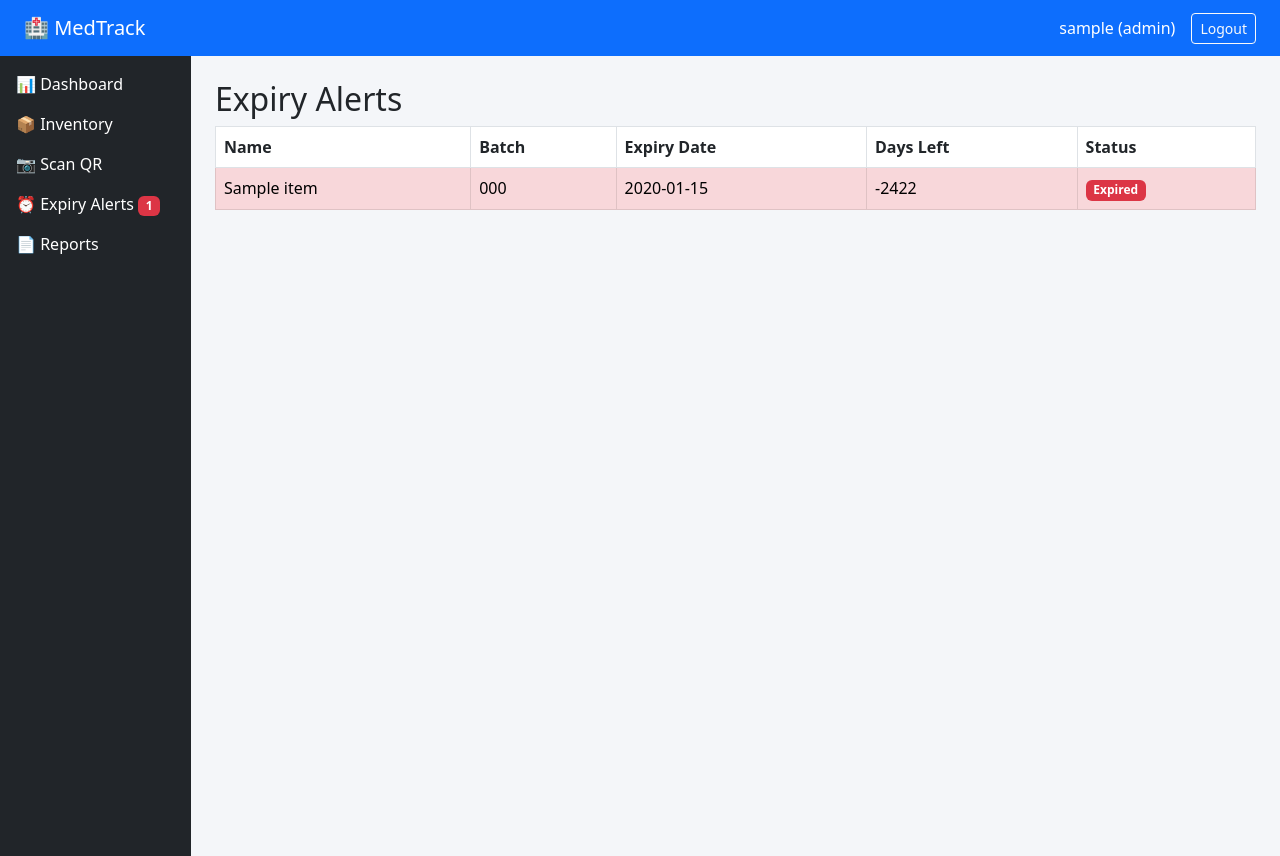
After one commit to Madhu16369/medtrack, a Flask app: page /alerts in a window 1280 px wide. The commit adds this page. Run offline with Flask 3, Linux system fonts and the light colour scheme; a user stored in the database is signed in; tables that the repository leaves empty hold one stand-in row (values such as "Sample post").

Commit message:
Day 8: Expiry prediction, 30/60/90 alerts, and badges

```diff
--- a/app.py
+++ b/app.py
@@ -5,6 +5,7 @@ from models import User
 import bcrypt
 import qrcode
 import os
+from models import get_expiry_status
 from models import StockMovement
 from models import User, InventoryItem
 from datetime import datetime
@@ -185,6 +186,25 @@ def scan_update(item_id):
     flash(f"Stock updated: {movement_type} of {qty} for {item.name}.")
     return redirect("/inventory")
 
+@app.route("/alerts")
+@login_required
+def alerts():
+    items = InventoryItem.query.order_by(InventoryItem.expiry_date).all()
+    alerts_data = []
+    for item in items:
+        status, color, days_left = get_expiry_status(item)
+        if status != "Safe":  # only show items that actually need attention
+            alerts_data.append((item, status, color, days_left))
+    return render_template("alerts.html", alerts=alerts_data)
+
+@app.context_processor
+def inject_alert_count():
+    if current_user.is_authenticated:
+        items = InventoryItem.query.all()
+        count = sum(1 for item in items if get_expiry_status(item)[0] != "Safe")
+        return dict(alert_count=count)
+    return dict(alert_count=0)
+
 if __name__ == "__main__":
     with app.app_context():
         db.create_all()
--- a/models.py
+++ b/models.py
@@ -37,3 +37,18 @@ class StockMovement(db.Model):
 
     item = db.relationship('InventoryItem', backref='movements')
     user = db.relationship('User', backref='movements')
+
+from datetime import date
+
+def get_expiry_status(item):
+    days_left = (item.expiry_date - date.today()).days
+    if days_left < 0:
+        return "Expired", "danger", days_left
+    elif days_left <= 30:
+        return "Critical", "danger", days_left
+    elif days_left <= 60:
+        return "Warning", "warning", days_left
+    elif days_left <= 90:
+        return "Notice", "info", days_left
+    else:
+        return "Safe", "success", days_left
--- /dev/null
+++ b/templates/alerts.html
@@ -0,0 +1,16 @@
+{% extends "base.html" %}
+{% block content %}
+<h2>Expiry Alerts</h2>
+<table class="table table-bordered">
+    <tr><th>Name</th><th>Batch</th><th>Expiry Date</th><th>Days Left</th><th>Status</th></tr>
+    {% for item, status, color, days_left in alerts %}
+    <tr class="table-{{ color }}">
+        <td>{{ item.name }}</td>
+        <td>{{ item.batch_number }}</td>
+        <td>{{ item.expiry_date }}</td>
+        <td>{{ days_left }}</td>
+        <td><span class="badge bg-{{ color }}">{{ status }}</span></td>
+    </tr>
+    {% endfor %}
+</table>
+{% endblock %}
--- a/templates/base.html
+++ b/templates/base.html
@@ -23,7 +23,10 @@
         <a href="/dashboard" class="d-block text-white mb-3 text-decoration-none">📊 Dashboard</a>
         <a href="/inventory" class="d-block text-white mb-3 text-decoration-none">📦 Inventory</a>
         <a href="/scan" class="d-block text-white mb-3 text-decoration-none">📷 Scan QR</a>
-        <a href="/alerts" class="d-block text-white mb-3 text-decoration-none">⏰ Expiry Alerts</a>
+        <a href="/alerts" class="d-block text-white mb-3 text-decoration-none">
+          ⏰ Expiry Alerts
+          {% if alert_count > 0 %}<span class="badge bg-danger">{{ alert_count }}</span>{% endif %}
+        </a>
         <a href="/reports" class="d-block text-white mb-3 text-decoration-none">📄 Reports</a>
     </div>
     {% endif %}
```
Also changed, not shown: static/qrcodes/item_10.png (added), static/qrcodes/item_7.png (added), static/qrcodes/item_8.png (added), static/qrcodes/item_9.png (added).
